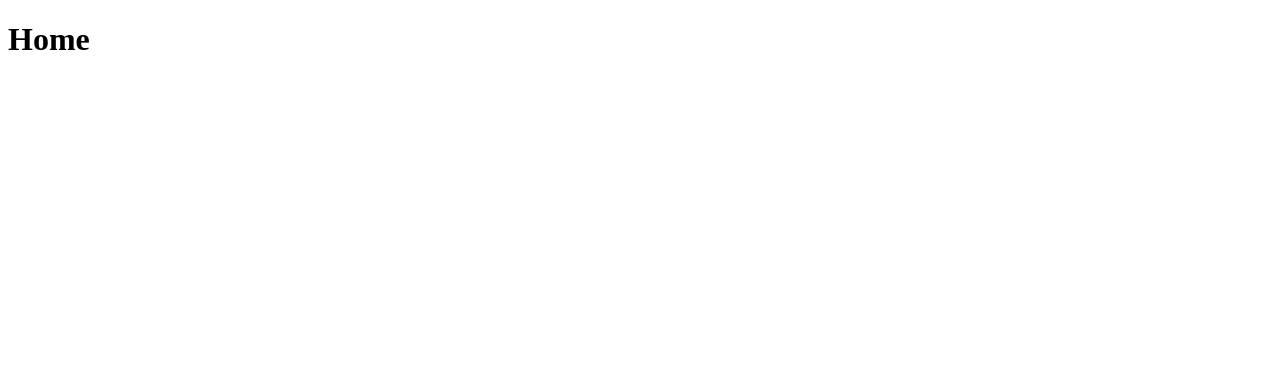
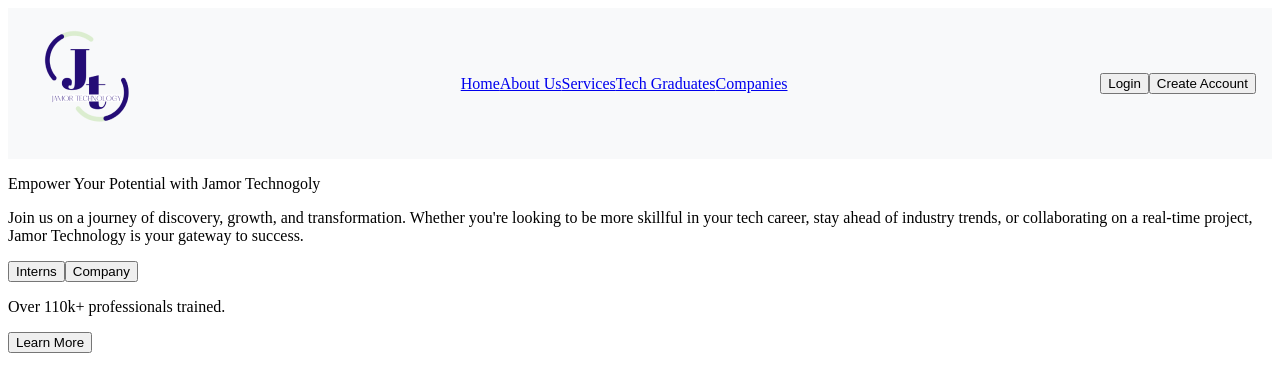
Before and after one commit to Jamor-Technology/FE, a React (Create React App) app in the folder jamort/: page / in a window 1280 px wide. Shown: the top 392 px of the page. Built offline with nearby package versions, Linux system fonts and the light colour scheme.

Commit message:
feat: Added Header component with navigation and auth buttons, and HeroSection component
- Implemented Header component with logo, navigation links, and auth buttons for login and create account.
- Created HeroSection component with introductory text, action buttons, and testimonial section.

```diff
--- a/jamort/src/components/Header/Header.css
+++ b/jamort/src/components/Header/Header.css
@@ -0,0 +1,8 @@
+.header {
+  display: flex;
+  justify-content: space-between;
+  align-items: center;
+  padding: var(--spacing-medium);
+  background-color: var(--background-color);
+  color: var(text-color);
+}
--- a/jamort/src/components/Header/Header.js
+++ b/jamort/src/components/Header/Header.js
@@ -1,18 +1,27 @@
-import React from "react";
-import { Link } from "react-router-dom";
+import React from 'react';
+import './Header.css';
+
+import logo from '../../assets/images/jamorT-logo.png';
 
 const Header = () => {
-  return (
-    <header>
-      <nav>
-        <ul>
-          <li><Link to="/">Home</Link></li>
-          <li><Link to="/sign-in">Sign In</Link></li>
-          <li><Link to="/sign-up">Sign Up</Link></li>
-        </ul>
-      </nav>
-    </header>
-  );
-};
+    return (
+        <header className='header'>
+          <div className='logo'>
+            <img src={logo} alt="Jamor Technology Logo" className='logo-image'></img>
+          </div>
+          <nav className='nav-links'>
+            <a href='#home'>Home</a>
+            <a href='#about-us'>About Us</a>
+            <a href='#services'>Services</a>
+            <a href='#tech-graduates'>Tech Graduates</a>
+            <a href='#companies'>Companies</a>
+          </nav>
+          <div className='auth-buttons'>
+            <button className='login-button'>Login</button>
+            <button className='signup-button'>Create Account</button>
+          </div>
+        </header>
+    );
+}
 
 export default Header;
--- a/jamort/src/components/HeroSection/HeroSection.js
+++ b/jamort/src/components/HeroSection/HeroSection.js
@@ -0,0 +1,32 @@
+import React from "react";
+import Header from "../Header/Header";
+
+
+export const HeroSection = () => {
+    return (
+        <div className='hero-section'>
+            <Header />
+            <div className='hero-body'>
+              <p className="text-wrapper">Empower Your Potential with Jamor Technogoly</p>
+              <p className="join-us-on-a-journey">
+                Join us on a journey of discovery, growth, and transformation. Whether you&#39;re looking to be more skillful
+                in your tech career, stay ahead of industry trends, or collaborating on a real-time project, Jamor Technology
+                is your gateway to success.
+              </p>
+              <div className='cta'>
+                <button className='cta-button'>Interns</button>
+                <button className='cta-button'>Company</button>
+              </div>
+            <div className="testimony">
+          <div className="overlap">
+            <p className="over">
+              <span className="span">Over 110k+ professionals trained.</span>
+              <span className="text-wrapper-2"> </span>
+            </p>
+            <button className="learn-more">Learn More</button>
+          </div>
+        </div>
+      </div>
+    </div>
+  );
+};
--- a/jamort/src/index.js
+++ b/jamort/src/index.js
@@ -2,6 +2,7 @@ import React from "react";
 import { createRoot } from "react-dom/client";
 import './assets/styles/main.css';
 import App from './App';
+import './variables.css'; // import the global css file
 
 const root = createRoot(document.getElementById("root"));
 root.render(
--- a/jamort/src/screens/Home.js
+++ b/jamort/src/screens/Home.js
@@ -1,9 +1,12 @@
 import React from 'react';
+import { HeroSection } from '../components/HeroSection/HeroSection';
 
 function Home() {
   return (
     <div>
-      <h1>Home</h1>
+      <div className='hero-section'>
+        <HeroSection />
+      </div>
     </div>
   );
 }
--- /dev/null
+++ b/jamort/src/variables.css
@@ -0,0 +1,25 @@
+/* variables.css */
+
+/* Colors */
+:root {
+  --primary-color: #007bff;
+  --secondary-color: #6c757d;
+  --background-color: #f8f9fa;
+  --text-color: #343a40;
+  --color: var(--text-color);
+}
+
+/* Typography */
+:root {
+  --font-family: 'Roboto', sans-serif;
+  --font-size-base: 16px;
+  --font-size-large: 24px;
+  --font-size-small: 12px;
+}
+
+/* Spacing */
+:root {
+  --spacing-small: 8px;
+  --spacing-medium: 16px;
+  --spacing-large: 24px;
+}
```
Also changed, not shown: jamort/src/assets/images/jamorT-logo.png (added), 1 other file (tests, documents, lock files or other folders).
